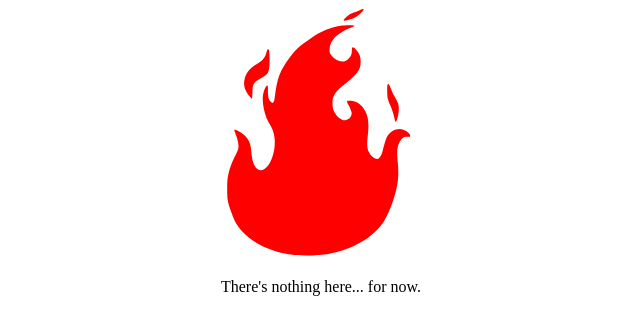
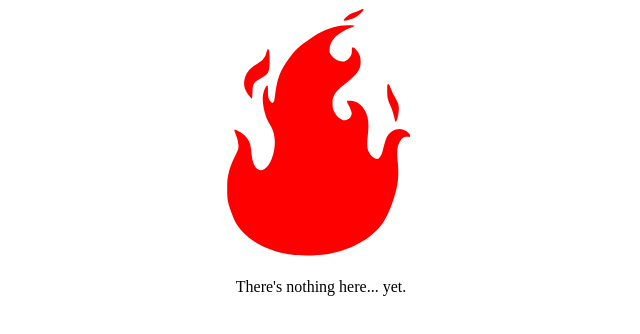
Before and after one commit to mikeukay/parked-page, a plain HTML site: page index.html in a window 1280 px wide. Shown: the full height of the page, 319-959 px from the left. Drawn offline with Linux system fonts and the light colour scheme.

```diff
--- a/index.html
+++ b/index.html
@@ -9,7 +9,7 @@
 <body>
 <center>
 	<img src="/logo.svg" width="250" height="250">
-	<p>There's nothing here... for now.</p>
+	<p>There's nothing here... yet.</p>
 </center>
 </body>
 </html>
```
